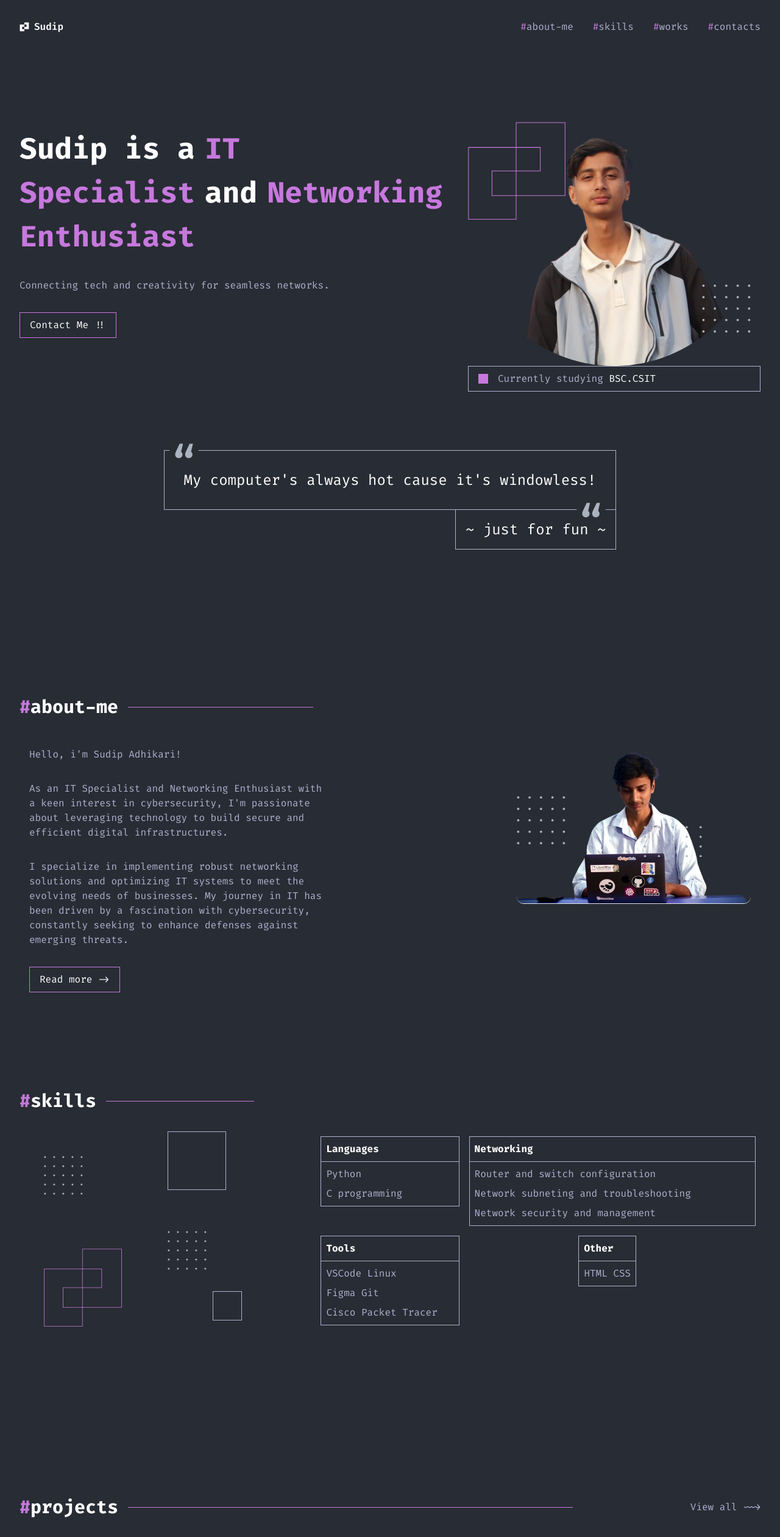
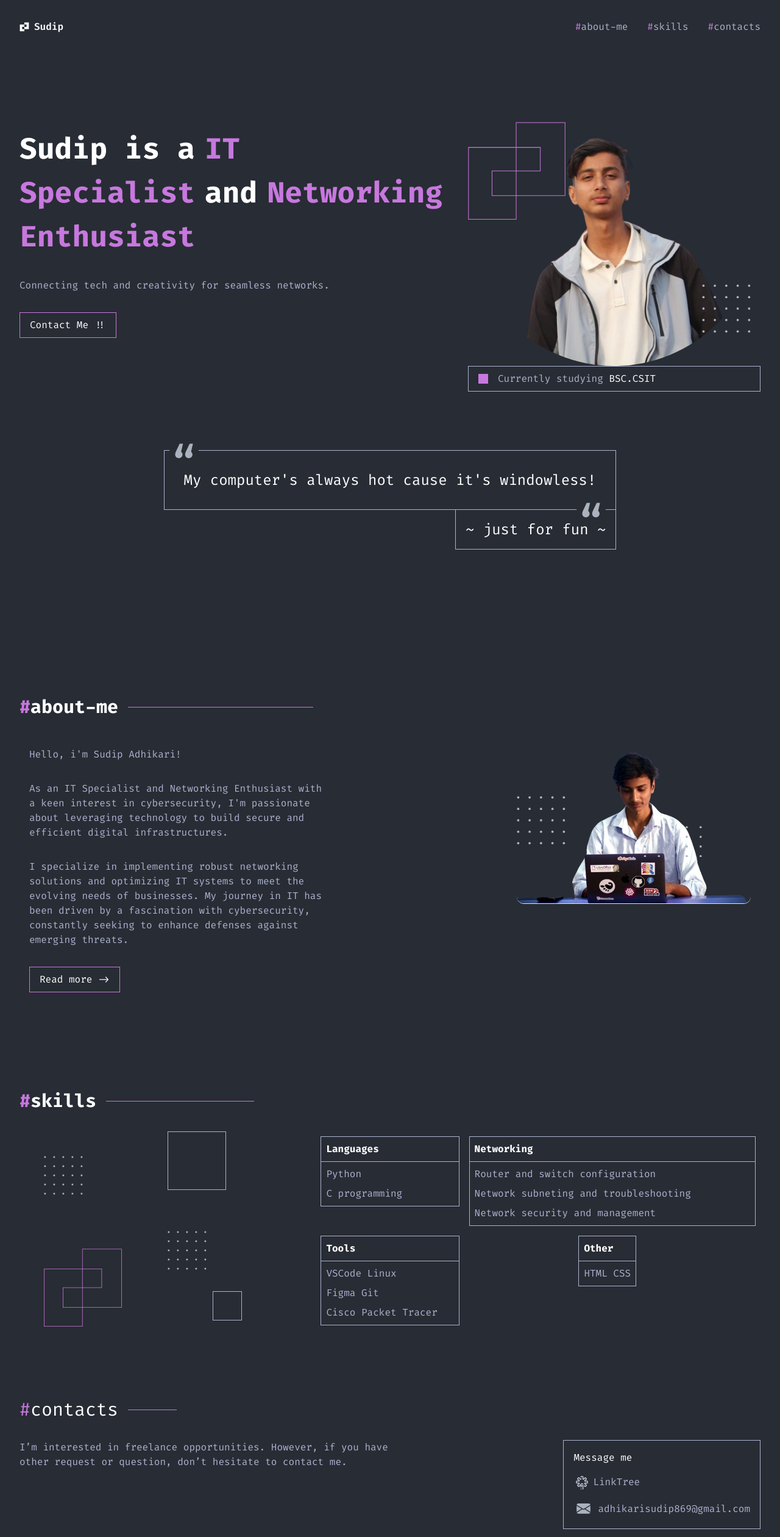
Before and after one commit to sudipadk10/portfolio2, a Next.js app: page / in a window 1280 px wide. Shown: the top 2520 px of the page at 61% size. Built offline with nearby package versions, Linux system fonts and the light colour scheme; grey boxes are pictures that could not be loaded.

Commit message:
remove projects from portfolio

```diff
--- a/src/app/page.tsx
+++ b/src/app/page.tsx
@@ -1,7 +1,6 @@
 import Home from "./home/page";
 import Contact from "./contact/page";
 import Skills from "./skills/page";
-import Works from "./works/page";
 import About from "./about/page";
 
 export default function Ghar() {
@@ -10,7 +9,6 @@ export default function Ghar() {
       <Home />
       <About />
       <Skills />
-      <Works />
       <Contact />
     </div>
   );
--- a/src/app/works/page.tsx
+++ b/src/app/works/page.tsx
@@ -2,20 +2,7 @@ const page = () => {
   return (
     <div className="bg-[#282C34] w-full text-white py-0 mt-40 mb-40" id="works">
       <div className="container mx-auto max-w-7xl px-4 md:px-8 py-8 flex items-center">
-        <h2 id="projects" className="text-3xl font-bold">
-          <span className="text-[#C778DE]">#</span>
-          projects
-        </h2>
-        <hr className="w-3/5 mx-4 border-t border-[#C778DE]" />
-        <div className="flex-grow"></div>
-        <a
-          href="/projects"
-          className="text-[#ACB2CF] hover:text-white transition-colors"
-        >
-          View all ~~&gt;
-        </a>
-      </div>
-      <div className="container mx-auto max-w-7xl px-4 md:px-8">
+        <h1>COMING SOON...</h1>
         <div className="flex space-x-4 overflow-x-auto scrollbar-thin scrollbar-thumb-gray-500 scrollbar-track-gray-300">
           <div className="border border-[#ACB2CF] self-start flex-shrink-0">
             <img
--- a/src/components/Navbar.tsx
+++ b/src/components/Navbar.tsx
@@ -1,6 +1,5 @@
 "use client";
-// import Link from "next/link";
-import { Link } from "react-scroll";
+import { Link as Scrollink, ScrollLink } from "react-scroll";
 
 const Navbar = () => {
   return (
@@ -41,7 +40,7 @@ const Navbar = () => {
           <li></li>
 
           <li>
-            <Link
+            <Scrollink
               to="about" // The target element id you want to scroll to
               spy={true} // Make Link selected when scroll is at its targets position
               smooth={true} // Animation
@@ -52,10 +51,10 @@ const Navbar = () => {
             >
               <span className="text-[#C778DE]">#</span>
               about-me
-            </Link>
+            </Scrollink>
           </li>
           <li>
-            <Link
+            <Scrollink
               to="skills" // The target element id you want to scroll to
               spy={true} // Make Link selected when scroll is at its targets position
               smooth={true} // Animation
@@ -65,24 +64,11 @@ const Navbar = () => {
             >
               <span className="text-[#C778DE]">#</span>
               skills
-            </Link>
+            </Scrollink>
           </li>
+
           <li>
-            <Link
-              to="works" // The target element id you want to scroll to
-              spy={true} // Make Link selected when scroll is at its targets position
-              smooth={true} // Animation
-              offset={-70} // Scroll additional px (like padding)
-              duration={500}
-              className="cursor-pointer hover:text-white text-[#ACB2CF]"
-              // href="/works"
-            >
-              <span className="text-[#C778DE]">#</span>
-              works
-            </Link>
-          </li>
-          <li>
-            <Link
+            <Scrollink
               to="contactss" // The target element id you want to scroll to
               spy={true} // Make Link selected when scroll is at its targets position
               smooth={true} // Animation
@@ -93,7 +79,7 @@ const Navbar = () => {
             >
               <span className="text-[#C778DE]">#</span>
               contacts
-            </Link>
+            </Scrollink>
           </li>
         </ul>
       </div>
```
Also changed, not shown: src/app/skills/page.tsx (+11 -9 lines).
